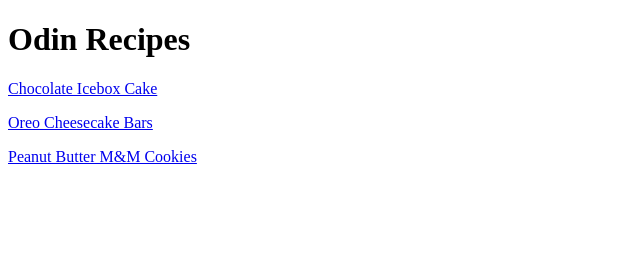
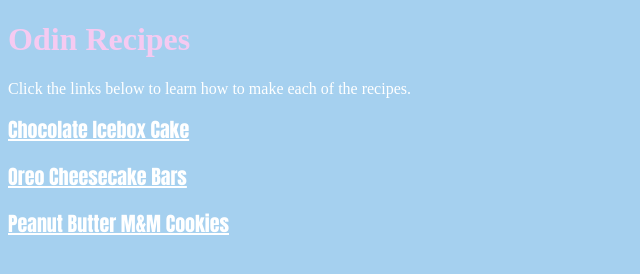
Before and after one commit to tempnameforsetup/odin-recipes, a plain HTML site: page index.html in a window 1280 px wide. Shown: the whole page, without its empty margins (0-640 px from the left). Drawn offline with Linux system fonts and the light colour scheme.

Commit message:
Added CSS to the project

```diff
--- a/index.html
+++ b/index.html
@@ -3,11 +3,13 @@
 <head>
     <title>Odin Recipes</title>
     <meta charset="UTF-8">
+    <link href="styles.css" rel="stylesheet">
 </head>
-<body>
-    <h1>Odin Recipes</h1>
-    <p><a href="./recipes/chocolate-icebox-cake.html">Chocolate Icebox Cake</a></p>
-    <p><a href="./recipes/oreo-cheesecake-bars.html">Oreo Cheesecake Bars</a></p>
-    <p><a href="./recipes/mnm-cookie.html">Peanut Butter M&M Cookies</a></p>
+<body class="font" id="background">
+    <h1 id="header">Odin Recipes</h1>
+    <p class="page-text">Click the links below to learn how to make each of the recipes.</p>
+    <p><a class="link" href="./recipes/chocolate-icebox-cake.html">Chocolate Icebox Cake</a></p>
+    <p><a class="link" href="./recipes/oreo-cheesecake-bars.html">Oreo Cheesecake Bars</a></p>
+    <p><a class="link" href="./recipes/mnm-cookie.html">Peanut Butter M&M Cookies</a></p>
 </body>
 </html>
--- /dev/null
+++ b/styles.css
@@ -0,0 +1,25 @@
+.font {
+    font-family: 'Times New Roman', sans-serif;
+}
+
+#background {
+    background-color: #a5d0ef;
+}
+
+#header {
+    color: #f5caf1;
+    font-weight: 700;
+}
+
+.page-text, .link {
+    color:white;
+}
+
+.link {
+    font-size: 20px;
+    font-family: Impact, 'Times New Roman', sans-serif;
+}
+
+.page-text {
+    font-size: 16px;
+}
```
Also changed, not shown: recipes/chocolate-icebox-cake.html (+3 -3 lines), recipes/mnm-cookie.html (+2 -2 lines), recipes/oreo-cheesecake-bars.html (+2 -2 lines).
